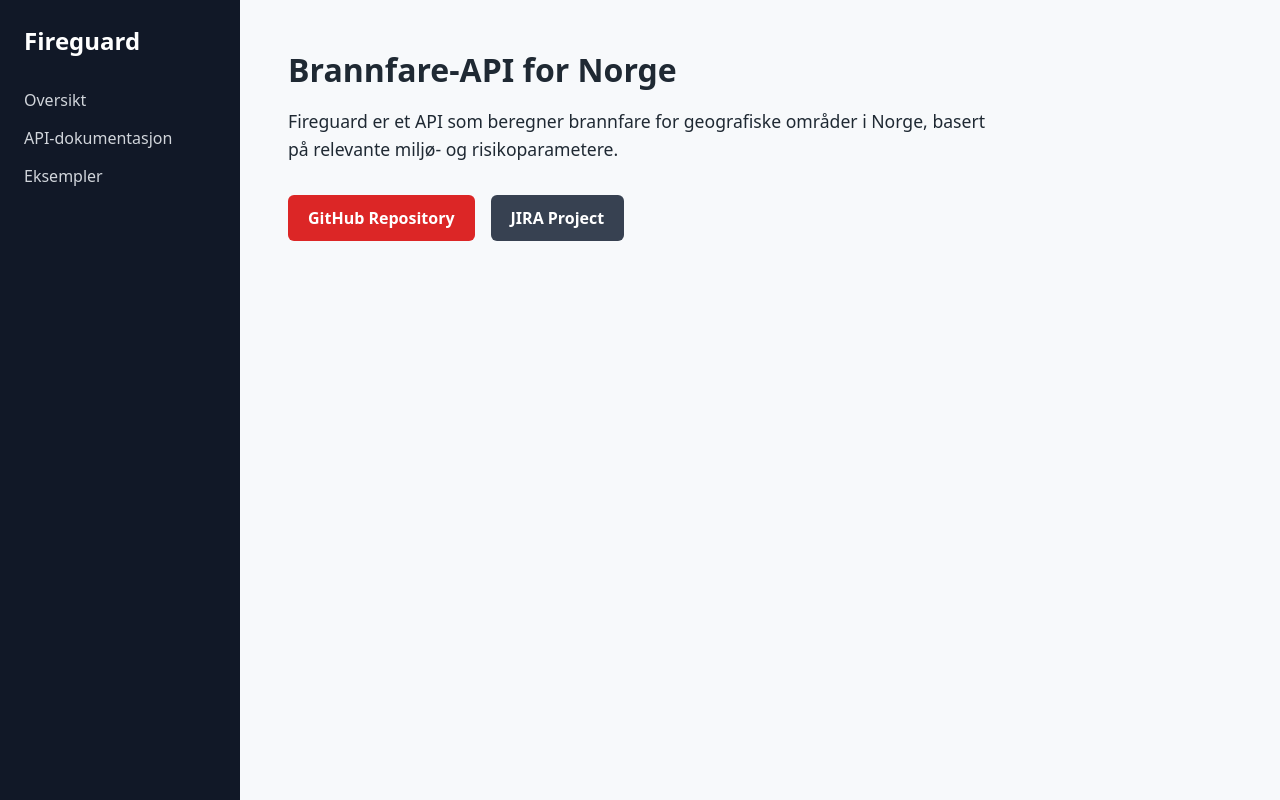
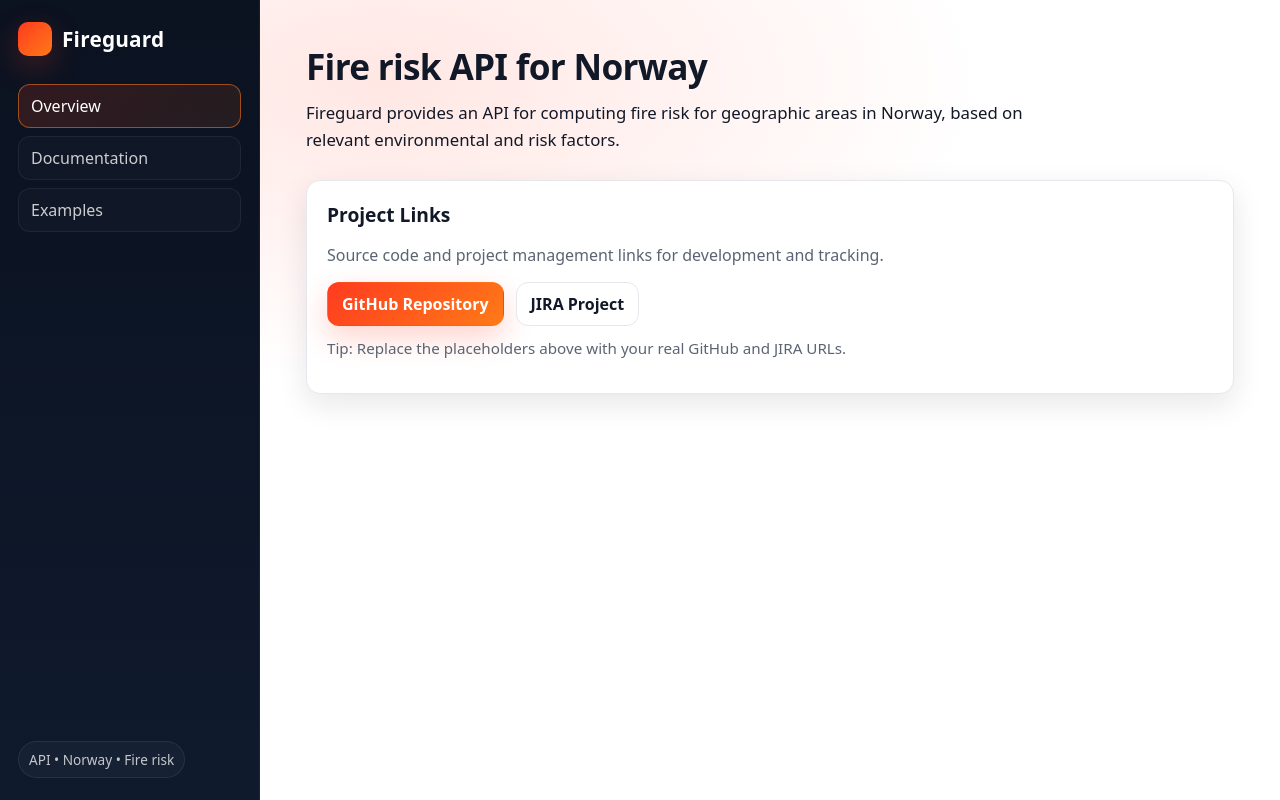
Before and after one commit to alekmann/fireguard-landing-page, a plain HTML site: page index.html in a window 1280 px wide. Drawn offline with Linux system fonts and the light colour scheme.

Commit message:
Mer style pluss ekstra pages

```diff
--- a/index.html
+++ b/index.html
@@ -1,41 +1,57 @@
 <!DOCTYPE html>
-<html lang="no">
+<html lang="en">
 <head>
   <meta charset="UTF-8" />
   <meta name="viewport" content="width=device-width, initial-scale=1.0" />
-    <title>Fireguard – API Documentation</title>
+  <title>Fireguard – Overview</title>
   <link rel="stylesheet" href="styles.css" />
 </head>
 <body>
   <div class="layout">
-        <!-- Sidebar -->
     <aside class="sidebar">
-            <h1 class="logo">Fireguard</h1>
-            <nav>
-                <ul>
-                    <li><a href="#">Oversikt</a></li>
-                    <li><a href="#">API-dokumentasjon</a></li>
-                    <li><a href="#">Eksempler</a></li>
-                </ul>
+      <a class="brand" href="index.html" aria-label="Fireguard Home">
+        <div class="brand-mark"></div>
+        <span class="brand-text">Fireguard</span>
+      </a>
+
+      <nav class="nav">
+        <a class="nav-link active" href="index.html">Overview</a>
+        <a class="nav-link" href="docs.html">Documentation</a>
+        <a class="nav-link" href="examples.html">Examples</a>
       </nav>
+
+      <div class="sidebar-footer">
+        <div class="badge">API • Norway • Fire risk</div>
+      </div>
     </aside>
 
-        <!-- Main content -->
     <main class="content">
-            <h2>Brannfare-API for Norge</h2>
-            <p>
-                Fireguard er et API som beregner brannfare for geografiske områder i Norge,
-                basert på relevante miljø- og risikoparametere.
+      <header class="page-header">
+        <h1>Fire risk API for Norway</h1>
+        <p class="subtitle">
+          Fireguard provides an API for computing fire risk for geographic areas in Norway, based on relevant environmental and risk factors.
+        </p>
+      </header>
+
+      <section class="card">
+        <h2>Project Links</h2>
+        <p class="muted">
+          Source code and project management links for development and tracking.
         </p>
 
         <div class="links">
-                <a class="button" href="https://github.com/alekmann/FireGuard" target="_blank">
+          <a class="button primary" href="https://github.com/alekmann/fireguard-landing-page" target="_blank" rel="noreferrer">
             GitHub Repository
           </a>
-                <a class="button secondary" href="https://sivertbrattgjerd.atlassian.net/jira/software/projects/SCRUM/boards/1" target="_blank">
+          <a class="button ghost" href="https://sivertbrattgjerd.atlassian.net/jira/software/projects/SCRUM/boards/1" target="_blank" rel="noreferrer">
             JIRA Project
           </a>
         </div>
+
+        <p class="hint">
+          Tip: Replace the placeholders above with your real GitHub and JIRA URLs.
+        </p>
+      </section>
     </main>
   </div>
 </body>
--- a/styles.css
+++ b/styles.css
@@ -1,86 +1,223 @@
-* {
-    margin: 0;
-    padding: 0;
-    box-sizing: border-box;
-    font-family: system-ui, -apple-system, BlinkMacSystemFont, sans-serif;
+:root{
+  --bg: #ffffff;
+  --panel: #0b1220;          /* dark sidebar */
+  --panel-2: #0f1a2d;
+  --text: #111827;
+  --muted: #5b6472;
+
+  /* fire theme */
+  --fire: #ff3b1f;           /* orange-red */
+  --fire-2: #ff7a18;         /* orange */
+  --fire-soft: rgba(255, 59, 31, 0.12);
+
+  --border: #e6e8ee;
+  --shadow: 0 10px 30px rgba(16, 24, 40, 0.10);
+
+  --radius: 14px;
 }
 
-body {
-    background-color: #f7f9fb;
-    color: #1f2933;
+* { box-sizing: border-box; }
+html, body { height: 100%; }
+
+body{
+  margin: 0;
+  font-family: ui-sans-serif, system-ui, -apple-system, Segoe UI, Roboto, Arial, "Apple Color Emoji","Segoe UI Emoji";
+  background: radial-gradient(1000px 500px at 30% 10%, var(--fire-soft), transparent 60%) , var(--bg);
+  color: var(--text);
 }
 
-.layout {
-    display: flex;
-    min-height: 100vh;
+.layout{
+  display: flex;
+  min-height: 100vh;
 }
 
 /* Sidebar */
-.sidebar {
-    width: 240px;
-    background-color: #111827;
-    color: #ffffff;
-    padding: 1.5rem;
+.sidebar{
+  width: 260px;
+  background: linear-gradient(180deg, var(--panel), var(--panel-2));
+  color: #fff;
+  padding: 22px 18px;
+  display: flex;
+  flex-direction: column;
+  border-right: 1px solid rgba(255,255,255,0.06);
 }
 
-.logo {
-    font-size: 1.5rem;
-    margin-bottom: 2rem;
+.brand{
+  display: flex;
+  align-items: center;
+  gap: 10px;
+  text-decoration: none;
+  color: #fff;
+  margin-bottom: 22px;
 }
 
-.sidebar ul {
-    list-style: none;
+.brand-mark{
+  width: 34px;
+  height: 34px;
+  border-radius: 10px;
+  background: linear-gradient(135deg, var(--fire), var(--fire-2));
+  box-shadow: 0 10px 30px rgba(255, 59, 31, 0.25);
 }
 
-.sidebar li {
-    margin-bottom: 1rem;
+.brand-text{
+  font-size: 1.3rem;
+  font-weight: 750;
+  letter-spacing: 0.2px;
 }
 
-.sidebar a {
-    color: #d1d5db;
-    text-decoration: none;
+.nav{
+  display: flex;
+  flex-direction: column;
+  gap: 8px;
+  margin-top: 6px;
 }
 
-.sidebar a:hover {
-    color: #ffffff;
+.nav-link{
+  text-decoration: none;
+  color: rgba(255,255,255,0.78);
+  padding: 10px 12px;
+  border-radius: 12px;
+  border: 1px solid rgba(255,255,255,0.06);
+  background: rgba(255,255,255,0.02);
+}
+
+.nav-link:hover{
+  color: #fff;
+  border-color: rgba(255,255,255,0.12);
+  background: rgba(255,255,255,0.04);
+}
+
+.nav-link.active{
+  color: #fff;
+  border-color: rgba(255, 122, 24, 0.55);
+  background: linear-gradient(135deg, rgba(255,59,31,0.16), rgba(255,122,24,0.10));
+}
+
+.sidebar-footer{
+  margin-top: auto;
+  padding-top: 16px;
+}
+
+.badge{
+  display: inline-block;
+  font-size: 0.85rem;
+  color: rgba(255,255,255,0.75);
+  padding: 8px 10px;
+  border-radius: 999px;
+  border: 1px solid rgba(255,255,255,0.08);
+  background: rgba(255,255,255,0.03);
 }
 
 /* Content */
-.content {
-    padding: 3rem;
-    max-width: 800px;
+.content{
+  flex: 1;
+  padding: 42px 46px;
+  max-width: 1100px;
 }
 
-.content h2 {
-    font-size: 2rem;
-    margin-bottom: 1rem;
+.page-header h1{
+  margin: 0 0 10px 0;
+  font-size: 2.2rem;
+  letter-spacing: -0.02em;
 }
 
-.content p {
-    font-size: 1.1rem;
-    line-height: 1.6;
-    margin-bottom: 2rem;
+.subtitle{
+  margin: 0;
+  max-width: 760px;
+  line-height: 1.6;
+  font-size: 1.05rem;
+}
+
+.muted{ color: var(--muted); }
+
+.card{
+  margin-top: 26px;
+  background: #fff;
+  border: 1px solid var(--border);
+  border-radius: var(--radius);
+  box-shadow: var(--shadow);
+  padding: 20px 20px;
+}
+
+.card h2{
+  margin: 0 0 8px 0;
+  font-size: 1.2rem;
+}
+
+.card.empty{
+  border-style: dashed;
 }
 
 /* Buttons */
-.links {
-    display: flex;
-    gap: 1rem;
+.links{
+  display: flex;
+  flex-wrap: wrap;
+  gap: 12px;
+  margin-top: 14px;
 }
 
-.button {
-    padding: 0.75rem 1.25rem;
-    background-color: #dc2626;
-    color: white;
-    text-decoration: none;
-    border-radius: 6px;
-    font-weight: 600;
+.button{
+  display: inline-flex;
+  align-items: center;
+  justify-content: center;
+  padding: 10px 14px;
+  border-radius: 12px;
+  font-weight: 700;
+  text-decoration: none;
+  border: 1px solid transparent;
 }
 
-.button.secondary {
-    background-color: #374151;
+.button.primary{
+  background: linear-gradient(135deg, var(--fire), var(--fire-2));
+  color: #fff;
+  box-shadow: 0 12px 30px rgba(255, 59, 31, 0.22);
 }
 
-.button:hover {
-    opacity: 0.9;
+.button.primary:hover{
+  filter: brightness(0.98);
 }
+
+.button.ghost{
+  color: var(--text);
+  background: #fff;
+  border-color: var(--border);
+}
+
+.button.ghost:hover{
+  border-color: rgba(255, 59, 31, 0.45);
+  box-shadow: 0 12px 30px rgba(255, 59, 31, 0.10);
+}
+
+.hint{
+  margin-top: 12px;
+  font-size: 0.95rem;
+  color: var(--muted);
+}
+
+/* Examples grid */
+.example-grid{
+  display: grid;
+  grid-template-columns: repeat(2, minmax(220px, 1fr));
+  gap: 14px;
+  margin-top: 14px;
+}
+
+.example-item{
+  padding: 14px;
+  border-radius: 14px;
+  border: 1px solid var(--border);
+  background: linear-gradient(180deg, rgba(255,59,31,0.06), rgba(255,122,24,0.03));
+}
+
+.example-item h3{
+  margin: 0 0 6px 0;
+  font-size: 1.05rem;
+}
+
+/* Responsive */
+@media (max-width: 860px){
+  .layout{ flex-direction: column; }
+  .sidebar{ width: 100%; }
+  .content{ padding: 26px 18px; }
+  .example-grid{ grid-template-columns: 1fr; }
+}
```
Also changed, not shown: docs.html (added, +44 -0 lines), examples.html (added, +63 -0 lines). Lines whose indentation alone changed are shown as unchanged.
